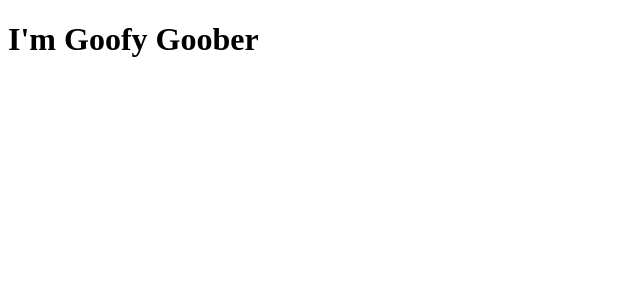
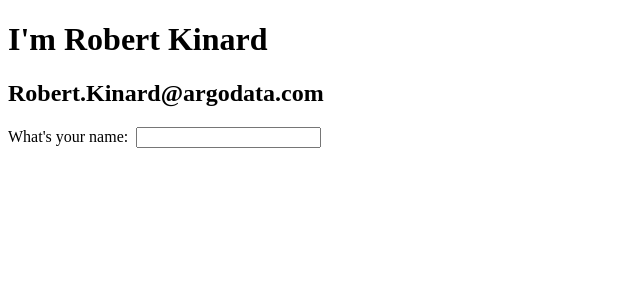
Before and after one commit to hobk1ard/LearnAngular, an Angular app in the folder learn-angular-app/: page / in a window 1280 px wide. Shown: the top 300 px of the page, without its empty margins (0-640 px from the left). Built offline with nearby package versions, Linux system fonts and the light colour scheme.

Commit message:
Created some new fields and events.

```diff
--- a/learn-angular-app/src/app/app.component.html
+++ b/learn-angular-app/src/app/app.component.html
@@ -1 +1,5 @@
 <h1>I'm {{name}}</h1>
+<h2>{{email}}</h2>
+<label>What's your name: &nbsp;</label>
+<input type="text" [(ngModel)] = "theirName" (blur)="theirNameChange()" />
+<h2>{{theirEmail}}</h2>
--- a/learn-angular-app/src/app/app.component.ts
+++ b/learn-angular-app/src/app/app.component.ts
@@ -6,5 +6,30 @@
   styleUrls: ['./app.component.css']
 })
 export class AppComponent {
-  name = 'Goofy Goober';
+  name:string = 'Robert Kinard';
+  theirName:string = '';
+  theirEmail:string = '';
+
+  // constructor(name:string = '') {
+  //   this.name = name;
+  //   let arrName:string[] = name.split(' ');
+  //   this.email = this.buildEmail(arrName[0], arrName[1]);
+  // }
+
+  theirNameChange = () => {
+    console.log(this.name);
+    let arrName:string[] = this.theirName.split(' ');
+    this.theirEmail = this.buildEmail(arrName[0], arrName[1]);
+  };
+
+  private buildEmail = function(firstName:string = '', lastName:string = '') {
+    if(firstName) {
+      return `${firstName}${lastName ? '.' + lastName : ""}@argodata.com`;
+    }
+    else {
+      return "";
+    }
+  }
+
+  email:string = this.buildEmail('Robert', 'Kinard');
 }
--- a/learn-angular-app/src/app/app.module.ts
+++ b/learn-angular-app/src/app/app.module.ts
@@ -1,5 +1,6 @@
 import { BrowserModule } from '@angular/platform-browser';
 import { NgModule } from '@angular/core';
+import { FormsModule } from'@angular/forms';
 
 import { AppComponent } from './app.component';
 
@@ -8,7 +9,8 @@
     AppComponent
   ],
   imports: [
-    BrowserModule
+    BrowserModule,
+    FormsModule
   ],
   providers: [],
   bootstrap: [AppComponent]
```
Also changed, not shown: 1 other file (tests, documents, lock files or other folders).
